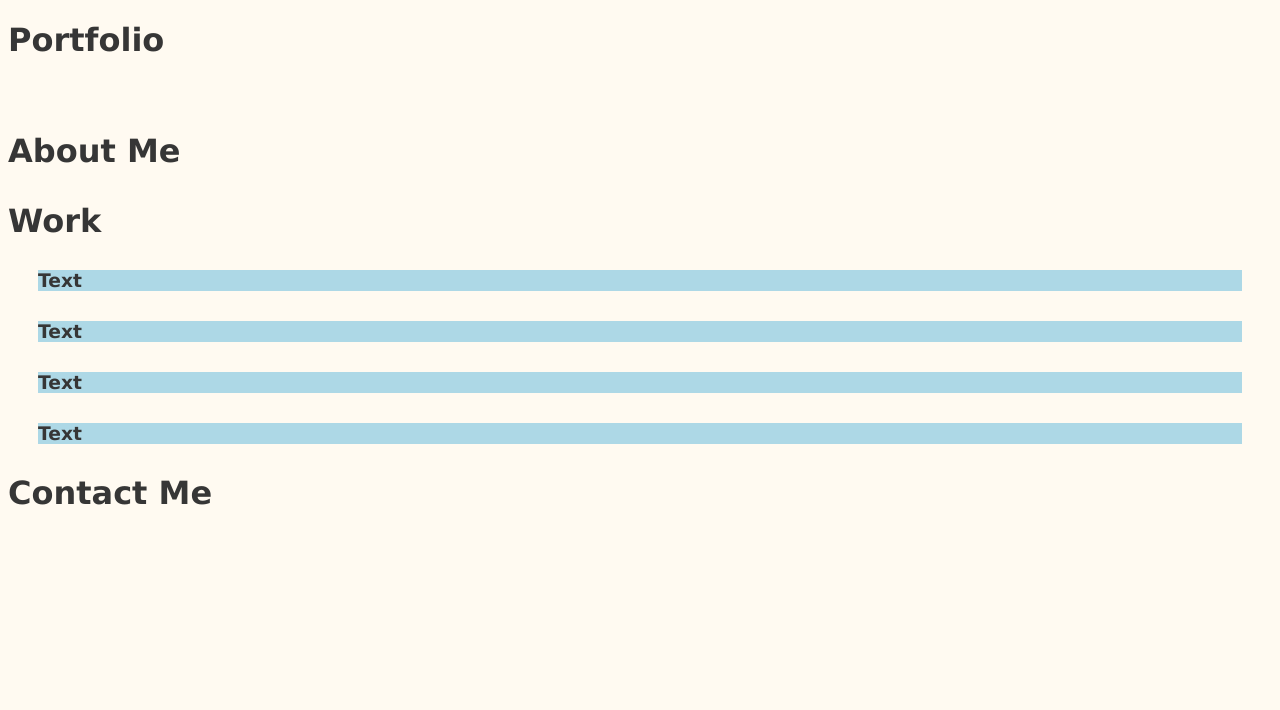
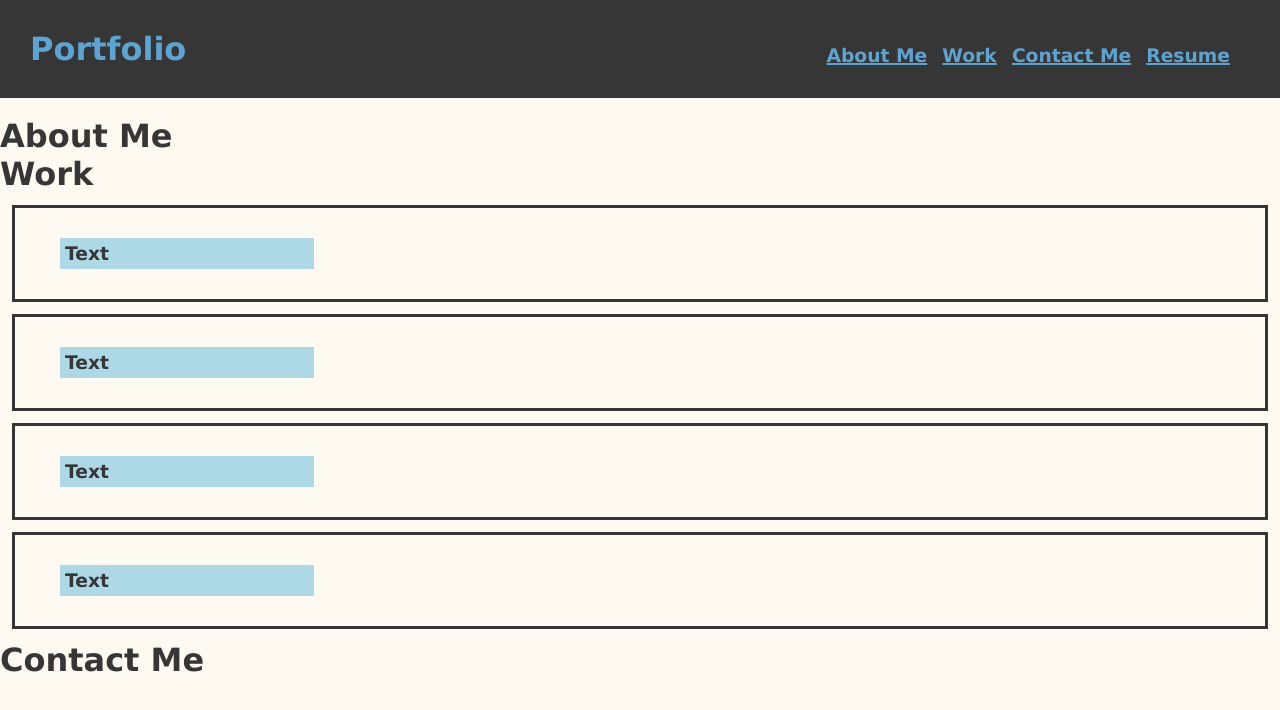
Before and after one commit to scwithington/Lernantino-Web, a plain HTML site: page index.html in a window 1280 px wide. Drawn offline with Linux system fonts and the light colour scheme.

Commit message:
navigation bar classes and css content, css styling, pared down html content for concise code

```diff
--- a/assets/css/style.css
+++ b/assets/css/style.css
@@ -9,6 +9,7 @@
 }
 
 * {
+    margin: 0;
     background-color: var(--tan);
     color: var(--dark-grey);
     font-family: verdana, Helvetica, Arial, sans-serif;
@@ -47,10 +48,42 @@ footer {
 
 }
 /* Class Selectors */
+.card {
+    min-width: 40%;
+    margin: 12px;
+    padding: 0 15px;
+    border: 3px solid var(--dark-grey);
+    justify-content: space-around;
+}
 
 .card-title {
     background-color: lightblue;
+    position: relative;
     margin: 30px;
+    padding: 5px;
+    width: 20%
+}
 
+.quicknav {
+    margin: 45px;
+    position: fixed;
+    top: 0;
+    right: 0;
+    background: none;
 }
+
+.quicknav h3 {
+    color: var(--light-blue);
+    text-decoration: 2px underline;
+    background: none;
+    display: inline;
+    padding: 5px;
+}
+
+.heading h1 {
+    color: var(--light-blue);
+    background-color: var(--dark-grey);
+    padding: 30px;
+}
+
 /* Id Selectors */
--- a/index.html
+++ b/index.html
@@ -9,14 +9,16 @@
     <link rel='stylesheet' href='./assets/css/style.css' />
 </head>
 <body>
-    <header>
+    <header class = heading>
         <h1>
             Portfolio
         </h1>
-        <h3></h3>
-        <h3></h3>
-        <h3></h3>
-        <h3></h3>
+        <ul class = quicknav>
+            <h3>About Me</h3>
+            <h3>Work</h3>
+            <h3>Contact Me</h3>
+            <h3>Resume</h3>
+        </ul>
         <img>
         <h2>
 
@@ -49,33 +51,21 @@
                 <h3 class = card-title>
                     Text
                 </h3>
-                <p>
-
-                </p>
             </div>
             <div class = card>
                 <h3 class = card-title>
                     Text
                 </h3>
-                <p>
-
-                </p>
             </div>
             <div class = card>
                 <h3 class = card-title>
                     Text
                 </h3>
-                <p>
-
-                </p>
             </div>
             <div class = card>
                 <h3 class = card-title>
                     Text
                 </h3>
-                <p>
-
-                </p>
             </div>
     </main>
     <footer>
```
